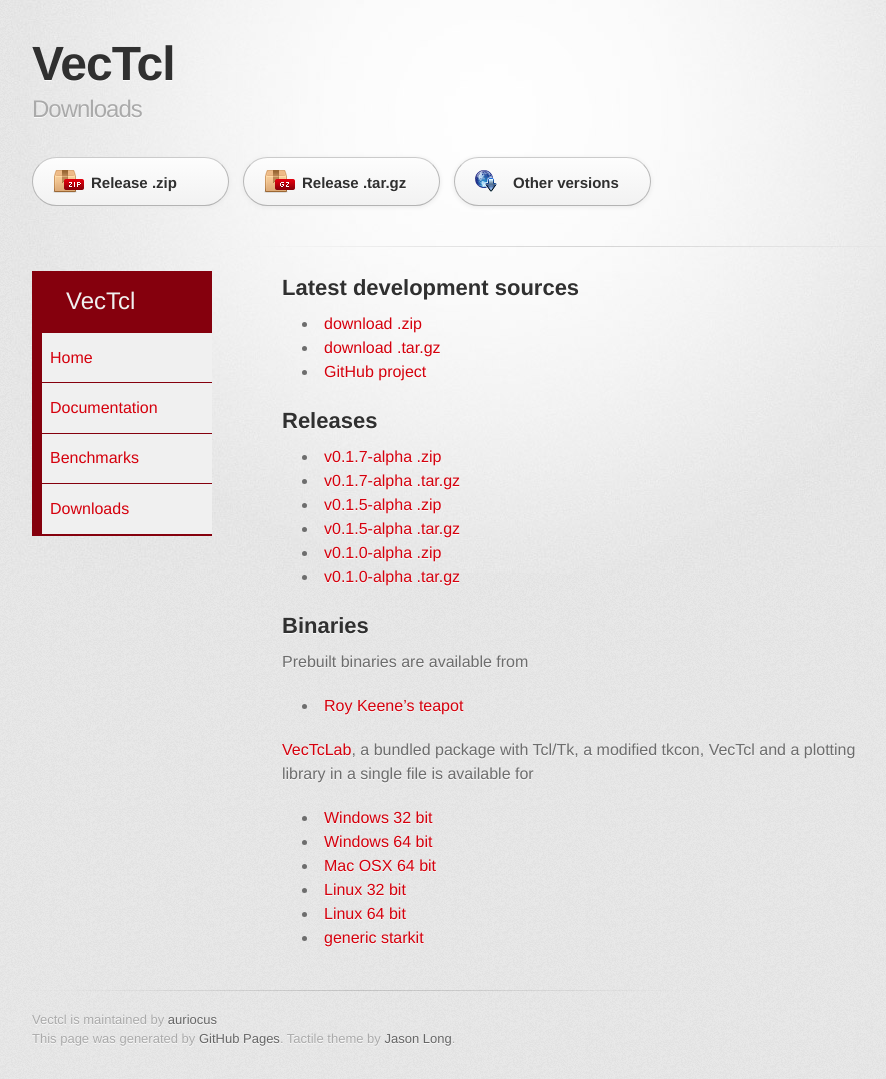
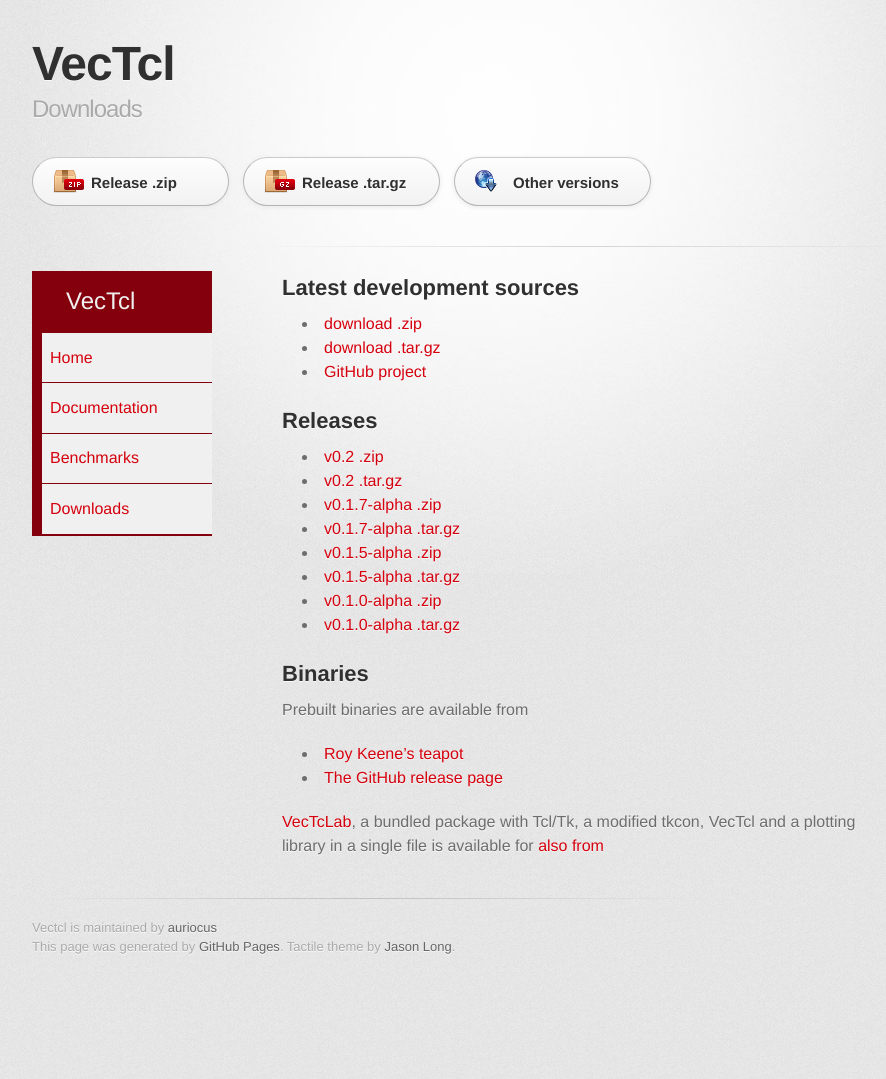
Before and after one commit to auriocus/VecTcl, a Jekyll site: the page built from 30-downloads.md, in a window 1280 px wide. Shown: the whole page, without its empty margins (148-1034 px from the left). Built offline with Jekyll 4.4.1, drawn with Linux system fonts in a browser that asks for light colours; after the commit the page ends 987 px from its top, so only the background shows below that.

Commit message:
Update download information for latest release

```diff
--- a/30-downloads.md
+++ b/30-downloads.md
@@ -15,6 +15,8 @@
 
 Releases
 --------
+- [v0.2 .zip](https://github.com/auriocus/VecTcl/archive/v0.2.zip)
+- [v0.2 .tar.gz](https://github.com/auriocus/VecTcl/archive/v0.2.tar.gz)
 - [v0.1.7-alpha .zip](https://github.com/auriocus/VecTcl/archive/v0.1.7-alpha.zip)
 - [v0.1.7-alpha .tar.gz](https://github.com/auriocus/VecTcl/archive/v0.1.7-alpha.tar.gz)
 - [v0.1.5-alpha .zip](https://github.com/auriocus/VecTcl/archive/v0.1.5-alpha.zip)
@@ -27,13 +29,7 @@
 
 Prebuilt binaries are available from
 - [Roy Keene's teapot](http://teapot.rkeene.org/entity/name/vectcl/index.html)
+- [The GitHub release page](https://github.com/auriocus/VecTcl/releases/latest)
 
 [VecTcLab]({{ site.baseurl }}/vectclab.html), a bundled package with Tcl/Tk, a modified tkcon,
-VecTcl and a plotting library in a single file is available for
-
-- [Windows 32 bit]({{ site.baseurl }}/binaries/VecTcLab-Win32.exe)
-- [Windows 64 bit]({{ site.baseurl }}/binaries/VecTcLab-Win64.exe)
-- [Mac OSX 64 bit]({{ site.baseurl }}/binaries/VecTcLab-Darwin)
-- [Linux 32 bit]({{ site.baseurl }}/binaries/VecTcLab-Linux32)
-- [Linux 64 bit]({{ site.baseurl }}/binaries/VecTcLab-Linux64)
-- [generic starkit]({{ site.baseurl }}/binaries/VecTcLab-generic.kit)
+VecTcl and a plotting library in a single file is available for [also from](https://github.com/auriocus/VecTcl/releases/latest)
```
Also changed, not shown: 15-vectclab.md (+1 -3 lines).
